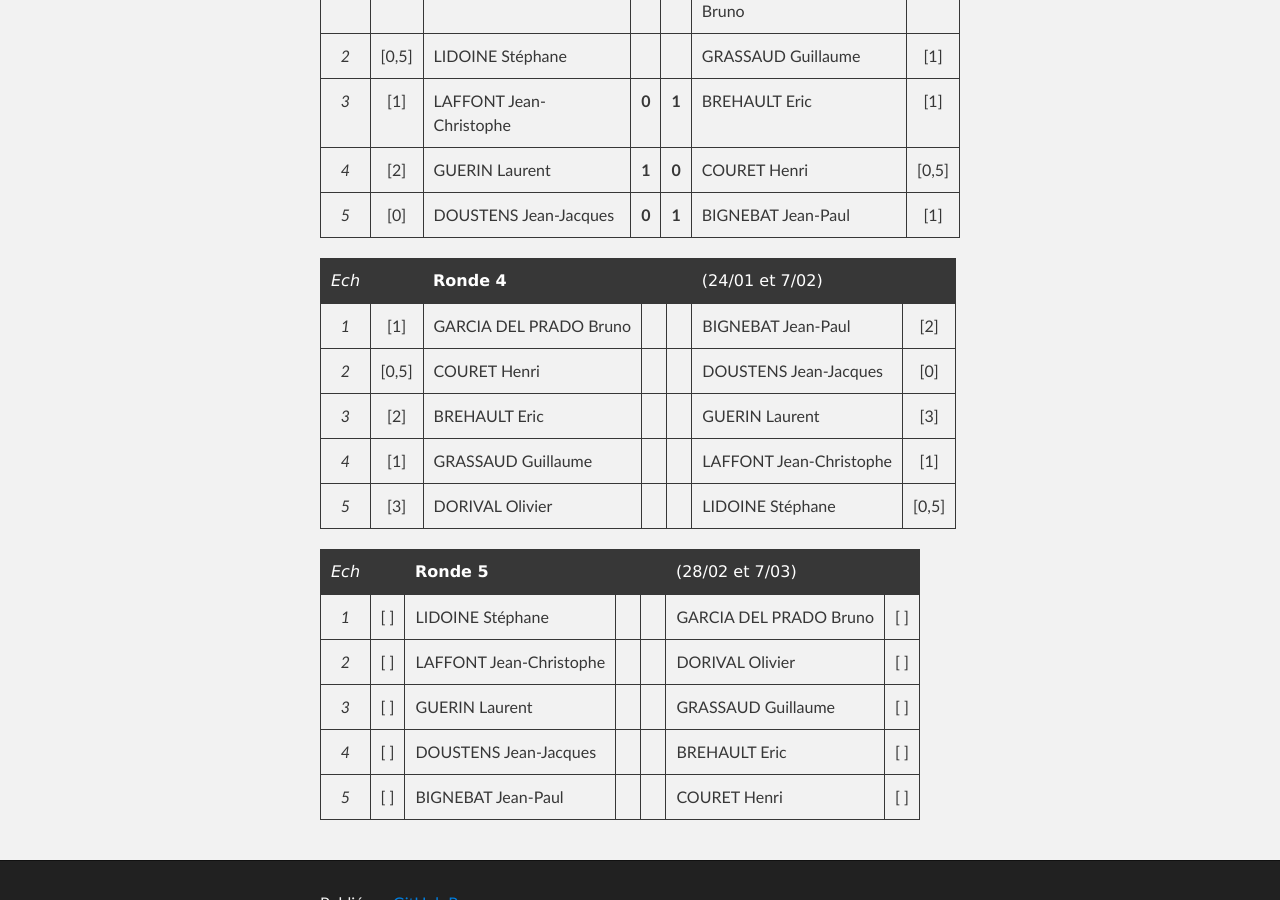
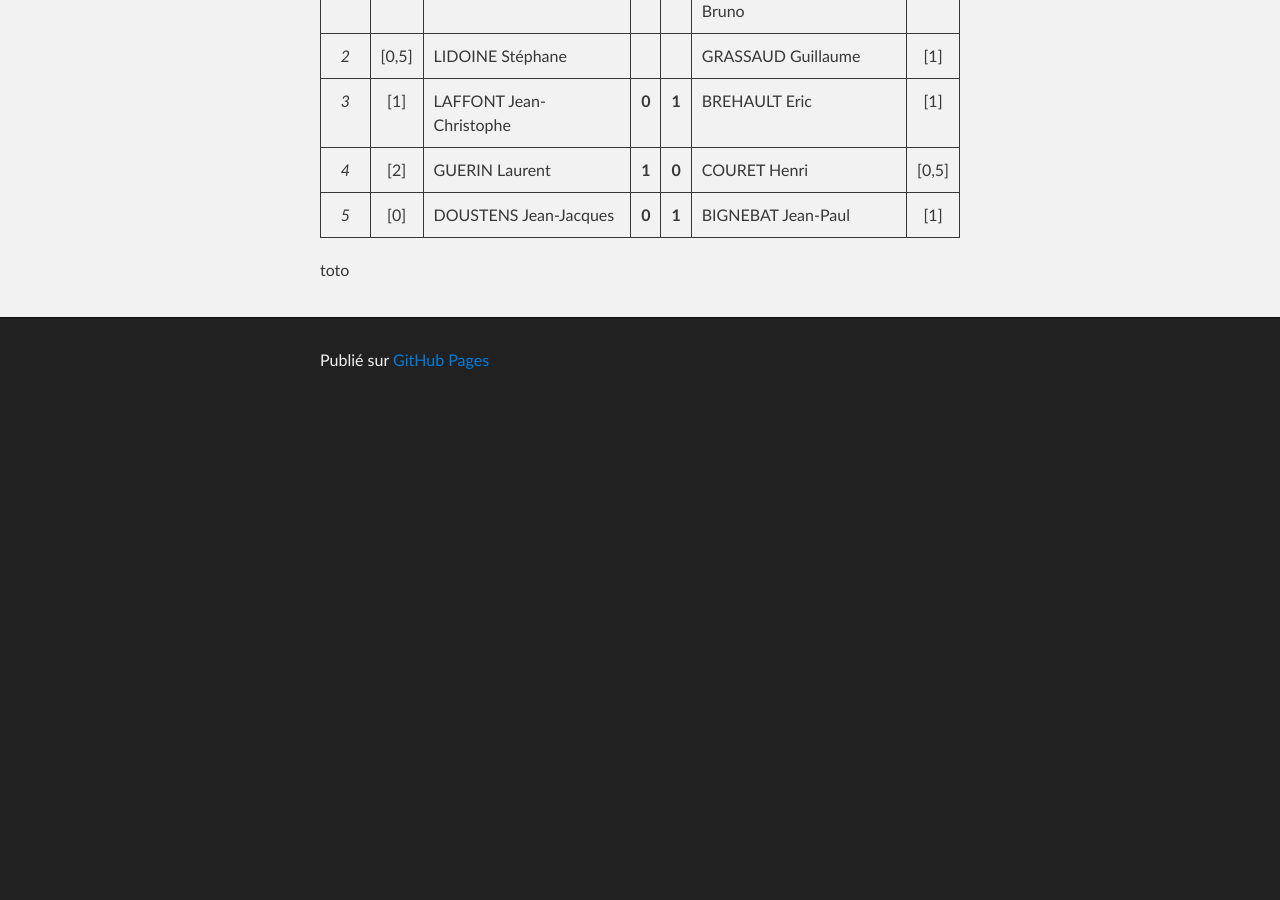
Before and after one commit to echiquier-villeneuve-tolosane/echiquier-villeneuve-tolosane.github.io, a Jekyll site: the page built from club.md, in a window 1280 px wide and 900 px high, scrolled down 1487 px. Built offline with Jekyll 4.4.1, drawn with Linux system fonts in a browser that asks for light colours; nearby versions of some CDN libraries; after the commit the page ends 1894 px from its top, so only the background shows below that.

Commit message:
Updated club.md

```diff
--- a/club.md
+++ b/club.md
@@ -49,18 +49,4 @@
 |*4*| [2] | GUERIN Laurent           |**1**|**0**| COURET Henri          |[0,5]|
 |*5*| [0] | DOUSTENS Jean-Jacques    |**0**|**1**| BIGNEBAT Jean-Paul    | [1] |
 
-|*Ech*|     | **Ronde 4**        |     |     |  (24/01 et 7/02)          |     |
-|:-:|:---:| -------------------- |:---:|:---:| ------------------------- |:---:|
-|*1*| [1] | GARCIA DEL PRADO Bruno    | | | BIGNEBAT Jean-Paul        | [2] |
-|*2*|[0,5]| COURET Henri              | | | DOUSTENS Jean-Jacques     | [0] |
-|*3*| [2] | BREHAULT Eric             | | | GUERIN Laurent            | [3] |
-|*4*| [1] | GRASSAUD Guillaume        | | | LAFFONT Jean-Christophe   | [1] |
-|*5*| [3] | DORIVAL Olivier           | | | LIDOINE Stéphane          |[0,5]|
-
-|*Ech*|   | **Ronde 5**          |     |     |  (28/02 et 7/03)          |     |
-|:-:|:---:| -------------------- |:---:|:---:| ------------------------- |:---:|
-|*1*| [ ] | LIDOINE Stéphane          | | | GARCIA DEL PRADO Bruno    | [ ] |
-|*2*| [ ] | LAFFONT Jean-Christophe   | | | DORIVAL Olivier           | [ ] |
-|*3*| [ ] | GUERIN Laurent        | | | GRASSAUD Guillaume            | [ ] |
-|*4*| [ ] | DOUSTENS Jean-Jacques | | | BREHAULT Eric                 | [ ] |
-|*5*| [ ] | BIGNEBAT Jean-Paul    | | | COURET Henri                  | [ ] |
+toto
```
